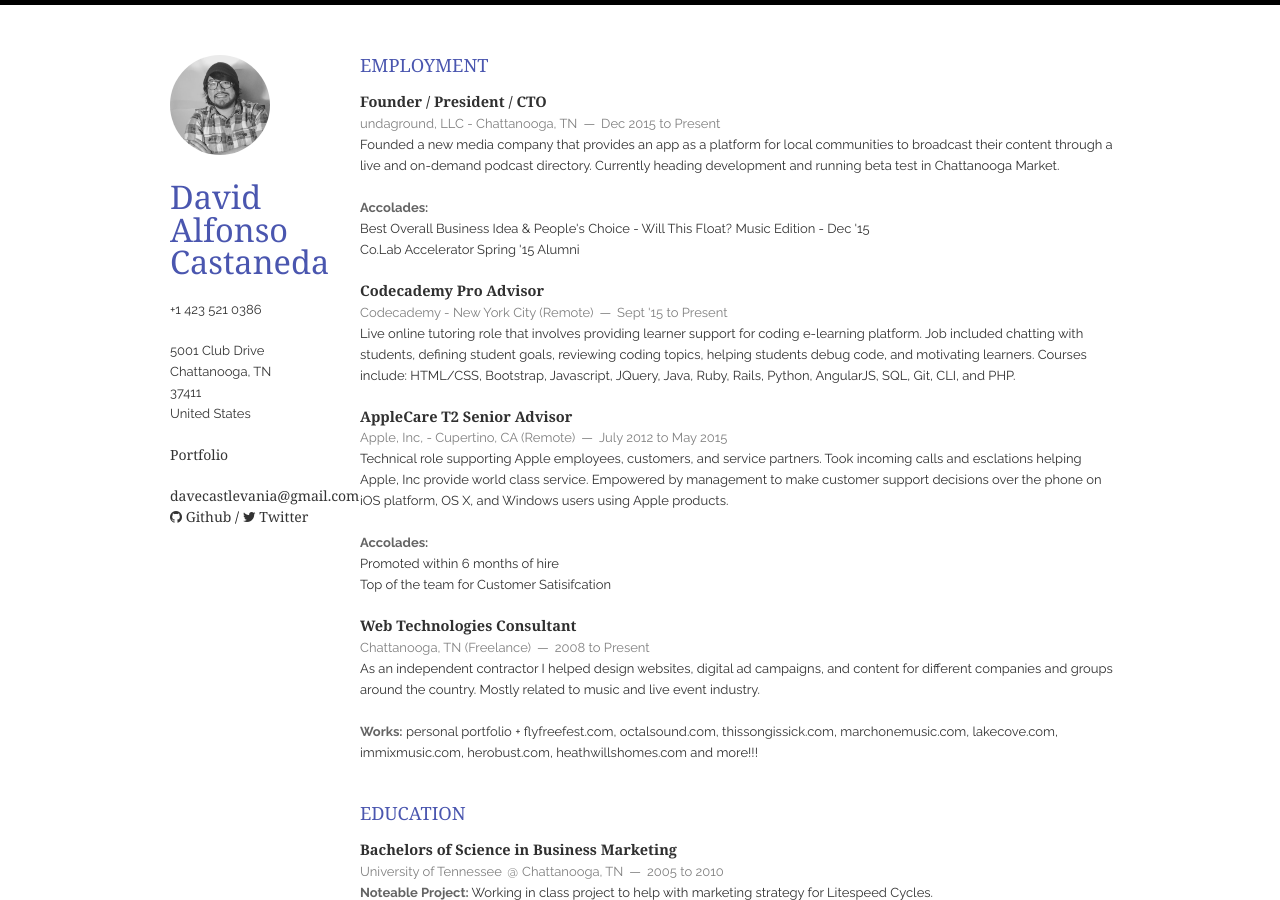
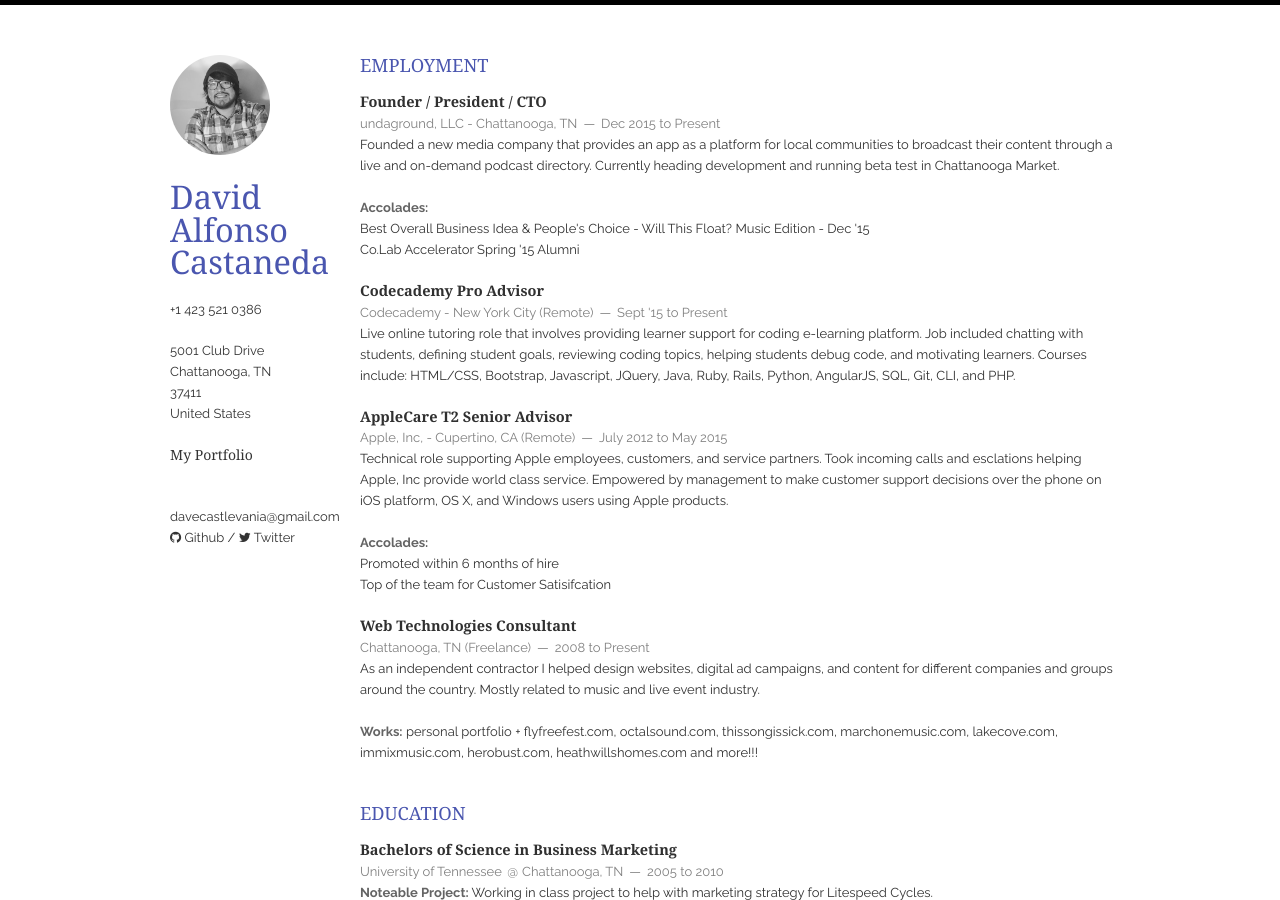
Before and after one commit to davecastlevania/davecastlevania.github.io, a Jekyll site: the page built from index.html, in a window 1280 px wide and 900 px high. Built offline with Jekyll 4.4.1, drawn with Linux system fonts in a browser that asks for light colours; nearby versions of some CDN libraries; Markdown is read by kramdown in place of the engine named in the settings; the list of posts is cut into pages by our own code.

```diff
--- a/_config.yml
+++ b/_config.yml
@@ -18,7 +18,7 @@ title: David Alfonso Castaneda's Resume
 name: David Alfonso Castaneda
 email: davecastlevania@gmail.com
 email_full: mailto:davecastlevania@gmail.com
-website: Portfolio
+website: My Portfolio
 website_full: https://polar-harbor-94853.herokuapp.com
 github: davecastlevania
 twitter: davecastlevania
--- a/_layouts/layout.html
+++ b/_layouts/layout.html
@@ -40,7 +40,7 @@
         </address>
         <p>
 
-            <a href="{{ site.website_full }}"><h6>{{ site.website }}</h6</a><br/>
+            <a href="{{ site.website_full }}"><h6>{{ site.website }}</h6></a><br/>
         </p>
         <p>
         <p>
```
